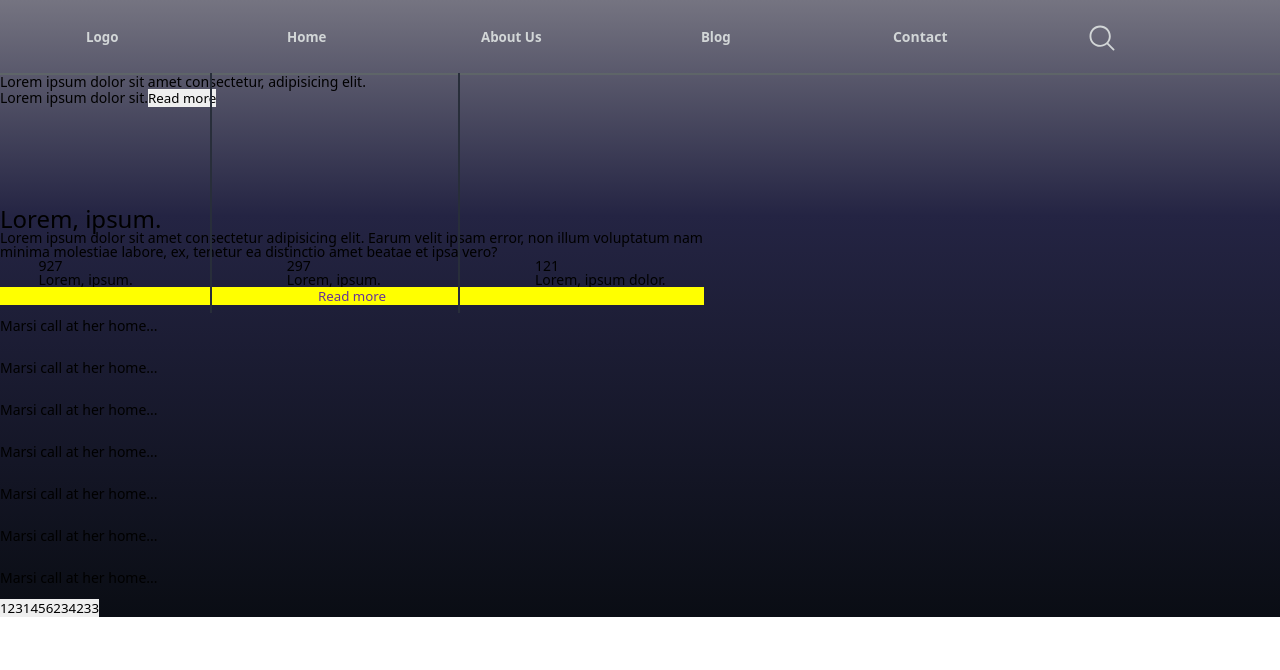
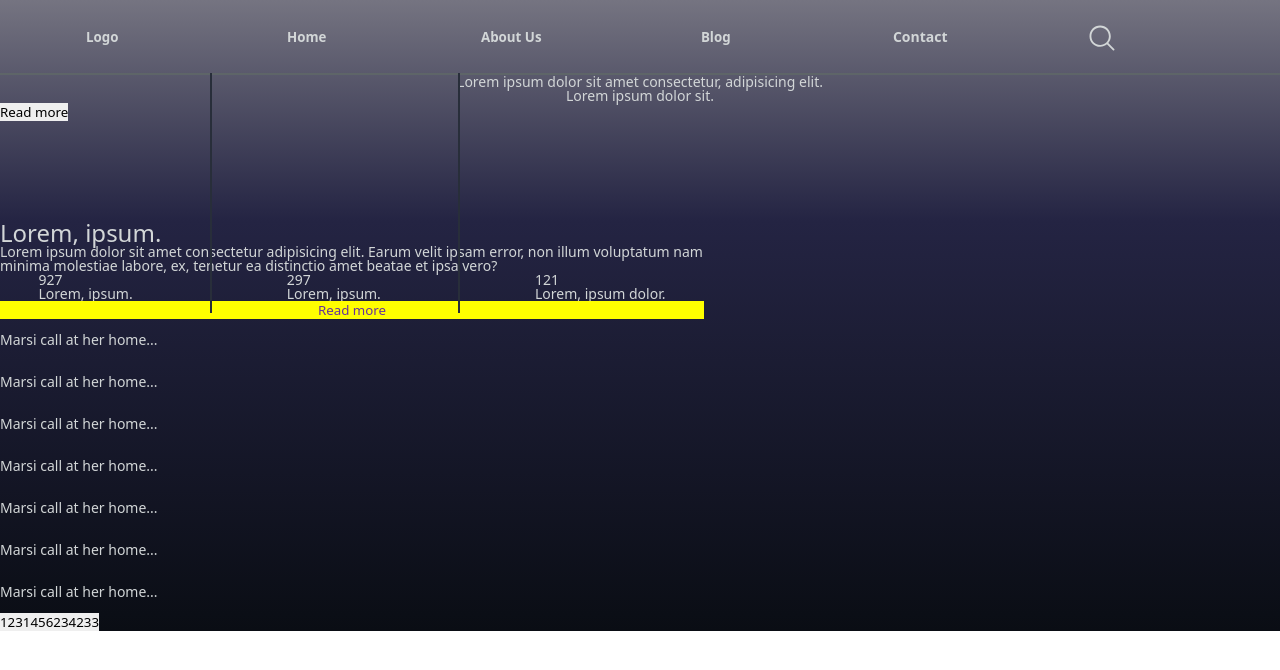
Before and after one commit to sgoc0037/Layout-set, a React app: page / in a window 1280 px wide. Shown: the top 670 px of the page. Built offline with nearby package versions, Linux system fonts and the light colour scheme.

Commit message:
add Q_h2_span

```diff
--- /dev/null
+++ b/src/Common/TextComponents/h2span/Q_h2_span.module.scss
@@ -0,0 +1,5 @@
+.wrapper {
+    display: flex;
+    flex-direction: column;
+    align-items: center;
+}
--- /dev/null
+++ b/src/Common/TextComponents/h2span/Q_h2_span.tsx
@@ -0,0 +1,14 @@
+import React from "react";
+import s from './Q_h2_span.module.scss';
+
+export function Q_h2_span({ children }: { children: React.ReactNode }) {
+
+    const names = [s.wrapper].join(' ');
+
+    const [h1, span] = React.Children.toArray(children);
+
+    return <div className={names}>
+        <h2>{h1}</h2>
+        <span>{span}</span>
+    </div>
+}
--- a/src/S1/Article/TopPart.tsx
+++ b/src/S1/Article/TopPart.tsx
@@ -1,11 +1,16 @@
 import React from 'react'
+import { Q_h2_span } from '../../Common/TextComponents/h2span/Q_h2_span';
 import s from './topPart.module.scss'
 
 export function TopPart() {
+
+    const content = ['Lorem ipsum dolor sit amet consectetur, adipisicing elit.', 'Lorem ipsum dolor sit.'];
+
     return (
         <div className={s.article}>
-            <h1 className={s.title}>Lorem ipsum dolor sit amet consectetur, adipisicing elit.</h1>
-            <span className={s.addition}>Lorem ipsum dolor sit.</span>
+            <Q_h2_span>
+                {content}
+            </Q_h2_span>
             <button className={s.more}>Read more</button>
         </div>
     )
--- a/src/S1/main/S1.module.scss
+++ b/src/S1/main/S1.module.scss
@@ -1,5 +1,6 @@
 .S1 {
     background: linear-gradient(180deg, rgba(117, 116, 129, 1) 0%, rgba(36, 36, 67, 1) 35%, rgba(10, 13, 20, 1) 100%);
+    color: #d2d6d7;
 }
 
 .ceil {
@@ -8,7 +9,7 @@
 
     font-weight: 700;
 
-    color: #d2d6d7;
+    color: inherit;
 
     border-bottom: 2px solid transparent;
 }
--- a/src/S1/main/S1.tsx
+++ b/src/S1/main/S1.tsx
@@ -1,6 +1,7 @@
 import React, { useState } from 'react';
 import { CommonCeil } from '../../Common/Ceil/CommonCeil';
 import { S1header } from '../../Common/Header/CommonHeader';
+import { Q_h2_span } from '../../Common/TextComponents/h2span/Q_h2_span';
 import { useInput } from '../../Hooks/useInput';
 import { Article } from '../Article/Article';
 import { Blog } from '../Blog/Blog';
--- a/src/types/types.ts
+++ b/src/types/types.ts
@@ -1,5 +1,5 @@
 interface ICommonPast {
-    name: string
-    stylees: React.CSSProperties
+    name?: string
+    stylees?: React.CSSProperties
     children?: React.ReactNode
 }
```
